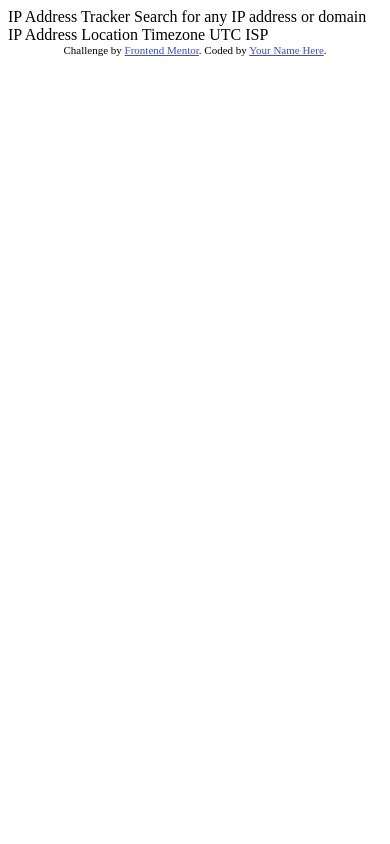
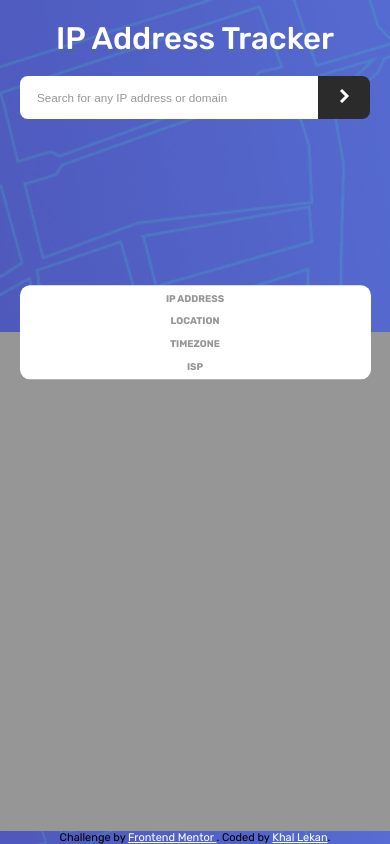
Before and after one commit to Khallekan/challenge13, a plain HTML site: page index.html in a window 390 px wide. Drawn offline with nearby package versions, Linux system fonts and the light colour scheme; no server answers.

Commit message:
Cannot figure how to make map change

```diff
--- /dev/null
+++ b/css/_fonts.scss
@@ -0,0 +1,5 @@
+@import url('https://fonts.googleapis.com/css2?family=Rubik:wght@400;500;600;700&display=swap');
+
+body {
+  font-family: 'Rubik', sans-serif;
+}
--- /dev/null
+++ b/css/_mixins.scss
@@ -0,0 +1,14 @@
+@mixin font400 {
+  font-weight: 400;
+}
+@mixin font500 {
+  font-weight: 500;
+}
+@mixin font700 {
+  font-weight: 700;
+}
+@mixin cursorPointer {
+  &:hover {
+    cursor: pointer;
+  }
+}
--- /dev/null
+++ b/css/_variables.scss
@@ -0,0 +1,5 @@
+$very-dark-gray: hsl(0, 0%, 17%);
+$dark-gray: hsl(0, 0%, 59%);
+$white: hsl(0, 0%, 100%);
+$footer-a: hsl(228, 45%, 44%);
+$footer-color: hsl(0, 0%, 0%);
--- /dev/null
+++ b/css/index.scss
@@ -0,0 +1,185 @@
+@import './variables';
+@import './fonts';
+@import './mixins';
+
+*,
+*::after,
+*::before {
+  margin: 0;
+  padding: 0;
+  box-sizing: border-box;
+}
+
+#mapid {
+  // height: 400px;
+}
+
+body {
+  height: 100vh;
+  display: grid;
+  grid-template-columns: 100%;
+  grid-template-rows: 1fr auto;
+  // overflow-y: hidden;
+  main {
+    grid-column: 100%;
+    grid-row: 1/2;
+  }
+  .attribution {
+    background: url('../images/pattern-bg.png') no-repeat center;
+    grid-column: 100%;
+    grid-row: 2/3;
+    font-size: 11px;
+    text-align: center;
+    a {
+      color: $white;
+    }
+  }
+}
+main {
+  display: grid;
+  grid-template-rows: 35% 65%;
+  header {
+    background: url('../images/pattern-bg.png') no-repeat center;
+    background-size: cover;
+    grid-row: 1/2;
+    position: relative;
+    display: flex;
+    flex-flow: column nowrap;
+    gap: 8%;
+    padding-top: 2%;
+    // justify-content: center;
+    align-items: center;
+    .header-logo {
+      color: $white;
+      font-size: xx-large;
+      @include font500;
+    }
+    .form {
+      margin: 0 auto;
+      width: 50%;
+      display: flex;
+      height: 25%;
+      overflow: hidden;
+      border-radius: 10px;
+      .input {
+        flex: 0 0 90%;
+        border: none;
+        outline: none;
+        padding-left: 5%;
+        @include font500;
+        font-size: large;
+        color: $very-dark-gray;
+        &::placeholder {
+          color: $dark-gray;
+        }
+      }
+      .button {
+        flex: 0 0 10%;
+        background-color: $very-dark-gray;
+        border: none;
+        outline: none;
+        @include cursorPointer;
+        &:hover {
+          background-color: $dark-gray;
+        }
+      }
+    }
+    .info {
+      border-radius: 10px;
+      position: absolute;
+      z-index: 2;
+      bottom: 0;
+      height: fit-content;
+      width: 85%;
+      color: $very-dark-gray;
+      transform: translateY(50%);
+      background-color: $white;
+      display: flex;
+      .container {
+        &-header {
+          text-transform: uppercase;
+          color: $dark-gray;
+          @include font700;
+          font-size: small;
+        }
+        .result {
+          margin-top: 5%;
+          @include font500;
+          font-size: x-large;
+        }
+        flex: 0 0 25%;
+        padding: 2%;
+        position: relative;
+        .divide {
+          width: 1px;
+          height: 60%;
+          background-color: $dark-gray;
+          position: absolute;
+          top: 50%;
+          right: 0;
+          transform: translateY(-50%);
+        }
+      }
+    }
+  }
+  .map {
+    // position: relative;
+    z-index: 1;
+    height: 100%;
+    grid-row: 2/3;
+    background-color: $dark-gray;
+  }
+}
+
+@media all and (max-width: 1024px) {
+  main {
+    grid-template-rows: 40% 60%;
+    header {
+      padding-top: 5vw;
+      gap: 5vw;
+      .header-logo {
+        font-size: 8vw;
+      }
+      .form {
+        height: 11vw;
+        width: 90vw;
+        overflow: hidden;
+        border-radius: 2vw;
+        .input {
+          flex: 0 0 85%;
+          font-size: 3vw;
+        }
+        .button {
+          flex: 0 0 15%;
+          border-top-right-radius: inherit;
+          border-bottom-right-radius: inherit;
+        }
+      }
+      .info {
+        // display: grid;
+        width: 90vw;
+        padding: 2vw 0;
+        flex-flow: column nowrap;
+        gap: 3vw;
+        text-align: center;
+        max-height: 80%;
+        overflow-y: scroll;
+        .divide {
+          display: none;
+        }
+        .container {
+          flex: 0 0 0;
+          padding: 0;
+          margin: 0;
+          &-header {
+            font-size: 2.5vw;
+          }
+          .result {
+            margin: 0;
+            font-size: 4vw;
+          }
+        }
+      }
+    }
+  }
+}
--- a/index.html
+++ b/index.html
@@ -1,34 +1,82 @@
 <!DOCTYPE html>
 <html lang="en">
   <head>
-  <meta charset="UTF-8">
-  <meta name="viewport" content="width=device-width, initial-scale=1.0"> <!-- displays site properly based on user's device -->
+    <meta charset="UTF-8" />
+    <meta name="viewport" content="width=device-width, initial-scale=1.0" />
+    <!-- displays site properly based on user's device -->
 
-  <link rel="icon" type="image/png" sizes="32x32" href="./images/favicon-32x32.png">
+    <link
+      rel="icon"
+      type="image/png"
+      sizes="32x32"
+      href="./images/favicon-32x32.png"
+    />
+    <link
+      rel="stylesheet"
+      href="https://unpkg.com/leaflet@1.7.1/dist/leaflet.css"
+      integrity="sha512-xodZBNTC5n17Xt2atTPuE1HxjVMSvLVW9ocqUKLsCC5CXdbqCmblAshOMAS6/keqq/sMZMZ19scR4PsZChSR7A=="
+      crossorigin=""
+    />
+    <script
+      src="https://unpkg.com/leaflet@1.7.1/dist/leaflet.js"
+      integrity="sha512-XQoYMqMTK8LvdxXYG3nZ448hOEQiglfqkJs1NOQV44cWnUrBc8PkAOcXy20w0vlaXaVUearIOBhiXZ5V3ynxwA=="
+      crossorigin=""
+    ></script>
+    <link rel="stylesheet" href="./css/index.css" />
 
     <title>Frontend Mentor | IP Address Tracker</title>
 
     <!-- Feel free to remove these styles or customise in your own stylesheet 👍 -->
-  <style>
-    .attribution { font-size: 11px; text-align: center; }
-    .attribution a { color: hsl(228, 45%, 44%); }
-  </style>
   </head>
   <body>
+    <main>
+      <header class="header">
+        <h2 class="header-logo">IP Address Tracker</h2>
+        <form id="form" class="form" method="GET">
+          <input
+            type="text"
+            class="input"
+            placeholder="Search for any IP address or domain"
+            id="input"
+          />
+          <button type="button" class="button">
+            <img src="./images/icon-arrow.svg" alt="search" />
+          </button>
+        </form>
+        <section class="info">
+          <div class="container">
+            <h3 class="container-header">ip address</h3>
+            <p class="result" id="ip"></p>
+            <div class="divide"></div>
+          </div>
+          <div class="container">
+            <h3 class="container-header">location</h3>
+            <p class="result" id="location"></p>
+            <div class="divide"></div>
+          </div>
+          <div class="container">
+            <h3 class="container-header">timezone</h3>
+            <p class="result" id="timezone"></p>
+            <div class="divide"></div>
+          </div>
+          <div class="container">
+            <h3 class="container-header">isp</h3>
+            <p class="result" id="isp"></p>
+          </div>
+        </section>
+      </header>
 
-  IP Address Tracker
+      <div class="map" id="mapid"></div>
+    </main>
 
-  Search for any IP address or domain
+    <footer class="attribution">
+      Challenge by
+      <a href="https://www.frontendmentor.io?ref=challenge" target="_blank">
+        Frontend Mentor </a
+      >. Coded by
+      <a href="https://github.com/Khallekan/challenge13">Khal Lekan</a>.
+    </footer>
 
-  IP Address
-  Location
-  Timezone
-    UTC <!-- add offset value dynamically using the API -->
-  ISP
-
-  <div class="attribution">
-    Challenge by <a href="https://www.frontendmentor.io?ref=challenge" target="_blank">Frontend Mentor</a>.
-    Coded by <a href="#">Your Name Here</a>.
-  </div>
+    <script src="./index.js"></script>
   </body>
 </html>
--- /dev/null
+++ b/index.js
@@ -0,0 +1,116 @@
+//getting stuff from html
+
+const form = document.getElementById('form');
+const input = document.getElementById('input');
+const ipAddress = document.getElementById('ip');
+const ipLocation = document.getElementById('location');
+const ipTimezone = document.getElementById('timezone');
+const ipIsp = document.getElementById('isp');
+
+// let longitude = ``;
+// let latitude = ``;
+
+//api key
+
+const apiKey = `at_IHD6KW0fHniF3ac59trc7DcMnYd3z`;
+
+//mutable stuff
+
+let address = ``;
+let geoUrl = `https://geo.ipify.org/api/v1?apiKey=${apiKey}&ipAddress=${address}`;
+let latitude = ``;
+let longitude = ``;
+
+//geo api get ip address and setting DOM on load
+
+const setDOM = (ip, region, country, timezone, isp) => {
+  ipAddress.innerHTML = ip;
+  ipLocation.innerHTML = `${region}, ${country}`;
+  ipTimezone.innerHTML = `UTC ${timezone}`;
+  ipIsp.innerHTML = isp;
+  return true;
+};
+
+const setMap = (lng, lat) => {
+  let mymap = L.map('mapid').setView([lat, lng], 13);
+  const myIcon = L.icon({
+    iconUrl: '../images/icon-location.svg',
+    iconSize: [25, 35],
+    iconAnchor: [lng, lat],
+    // popupAnchor: [-3, -76],
+    // shadowUrl: 'my-icon-shadow.png',
+    // shadowSize: [68, 95],
+    // shadowAnchor: [22, 94],
+  });
+
+  let tiles = L.tileLayer(
+    `https://{s}.tile.openstreetmap.org/{z}/{x}/{y}.png`,
+    {
+      attribution:
+        'Map data &copy; <a href="https://www.openstreetmap.org/copyright">OpenStreetMap</a> contributors, Imagery © <a href="https://www.mapbox.com/">Mapbox</a>',
+    }
+  );
+  tiles.addTo(mymap);
+  L.marker([lat, lng], { icon: myIcon }).addTo(mymap);
+};
+
+const getIp = async (geoUrl) => {
+  const resp = await fetch(geoUrl);
+  console.log(await resp.statusText);
+  const data = await resp.json();
+  // console.log(await data);
+  const {
+    ip,
+    location: { region, country, timezone, lng, lat },
+    isp,
+  } = await data;
+  setDOM(await ip, await region, await country, await timezone, await isp);
+  console.log(await data);
+  latitude = await lat;
+  longitude = await lng;
+  let executed = false;
+  if (executed === false) {
+    executed = true;
+    setMap(longitude, latitude);
+  } else {
+    console.log('new stuff');
+  }
+  return false;
+};
+
+const onLoad = () => {
+  getIp(geoUrl);
+};
+
+// Placing the values into the dom on load
+
+window.onload = onLoad(geoUrl);
+
+// changing values on form submit
+
+const changeInput = (e) => {
+  e.preventDefault();
+  address = input.value;
+  geoUrl = `https://geo.ipify.org/api/v1?apiKey=${apiKey}&ipAddress=${address}`;
+  getIp(geoUrl);
+  // console.log(input.value);
+};
+
+form.addEventListener('submit', changeInput);
+
+// mapping stuff
+
+// L.tileLayer(
+//   'https://api.mapbox.com/styles/v1/{id}/tiles/{z}/{x}/{y}?access_token={accessToken}',
+//   {
+//     attribution:
+//       'Map data &copy; <a href="https://www.openstreetmap.org/copyright">OpenStreetMap</a> contributors, Imagery © <a href="https://www.mapbox.com/">Mapbox</a>',
+//     maxZoom: 18,
+//     id: 'mapbox/satellite-v11',
+//     tileSize: 512,
+//     zoomOffset: -1,
+//     accessToken: 'your.mapbox.access.token',
+//   }
+// ).addTo(mymap);
+
+// test();
```
Also changed, not shown: css/index.css (added). Lines whose indentation alone changed are shown as unchanged.
